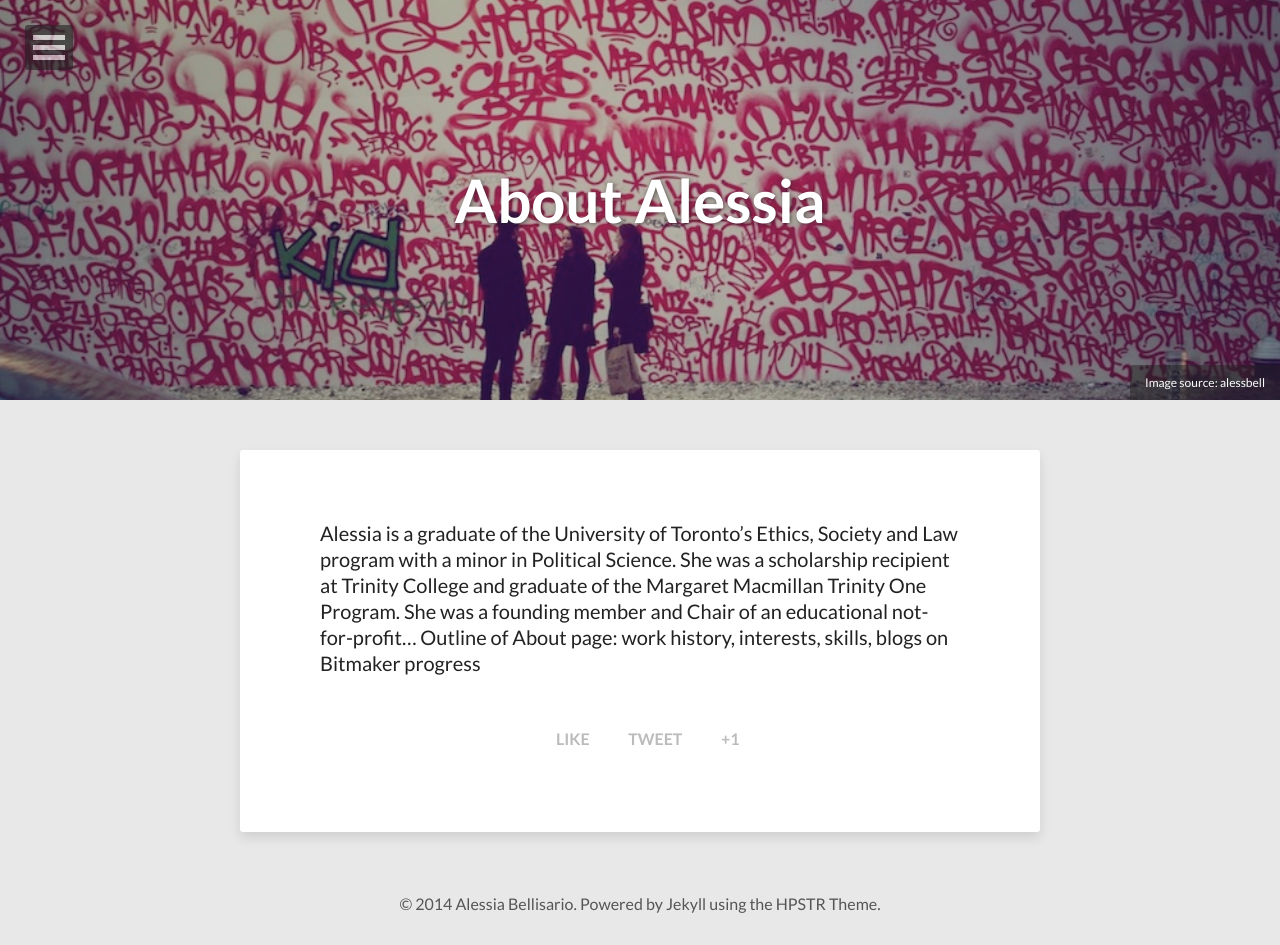
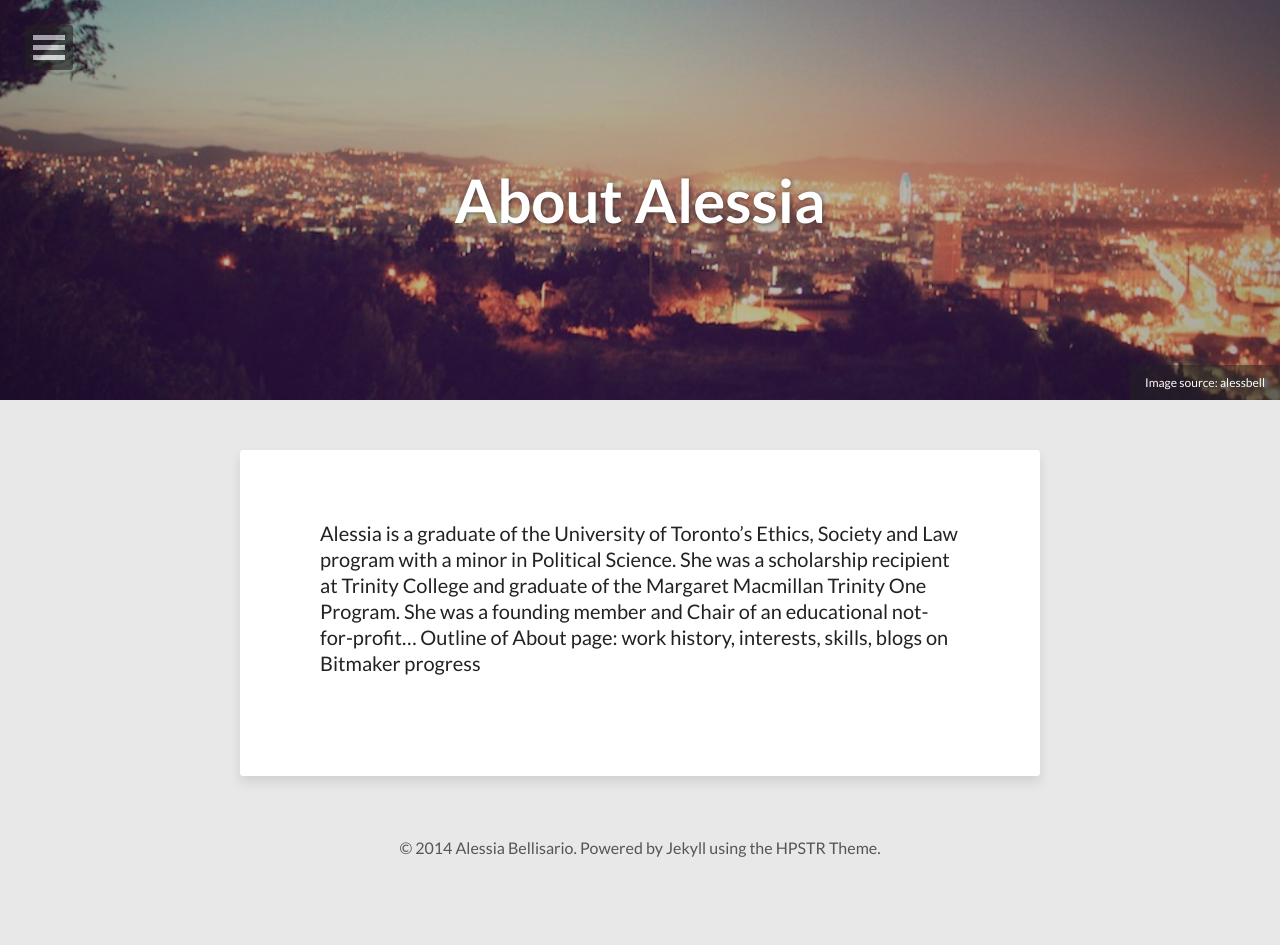
Before and after one commit to alessbell/alessbell.github.io-archive, a Jekyll site: the page built from about.md, in a window 1280 px wide. Built offline with Jekyll 4.4.1, drawn with Linux system fonts in a browser that asks for light colours; nearby versions of some CDN libraries; after the commit the page ends 900 px from its top, so only the background shows below that.

```diff
--- a/about.md
+++ b/about.md
@@ -4,10 +4,10 @@ permalink: /about/
 title: About Alessia
 tags: [about]
 image:
-  feature: 13.jpg
+  feature: 17.jpg
   credit: alessbell
   creditlink:
-share: true
+share: false
 ---
 
 Alessia is a graduate of the University of Toronto's Ethics, Society and Law program with a minor in Political Science. She was a scholarship recipient at Trinity College and graduate of the Margaret Macmillan Trinity One Program. She was a founding member and Chair of an educational not-for-profit...
```
